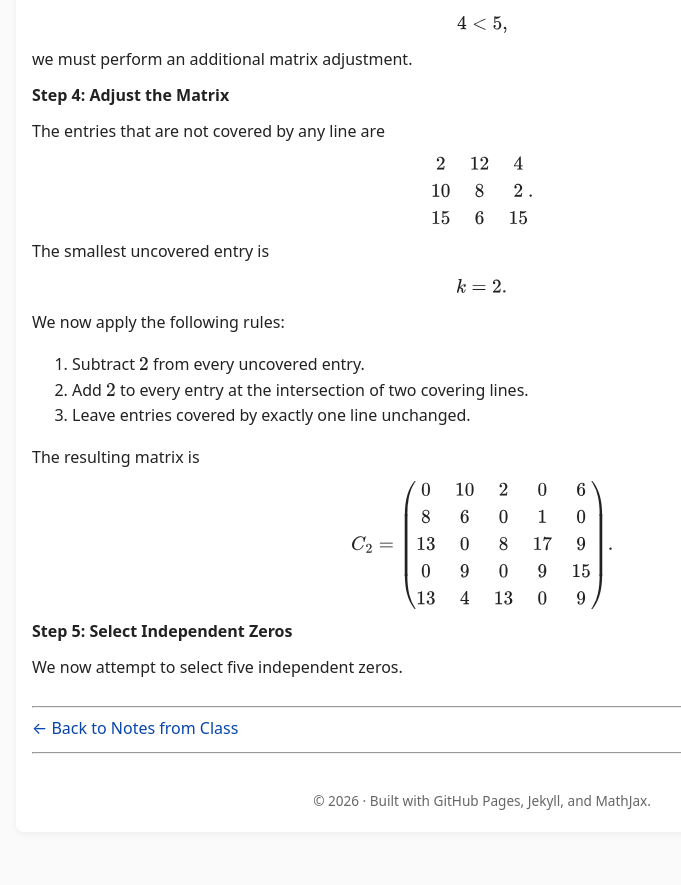
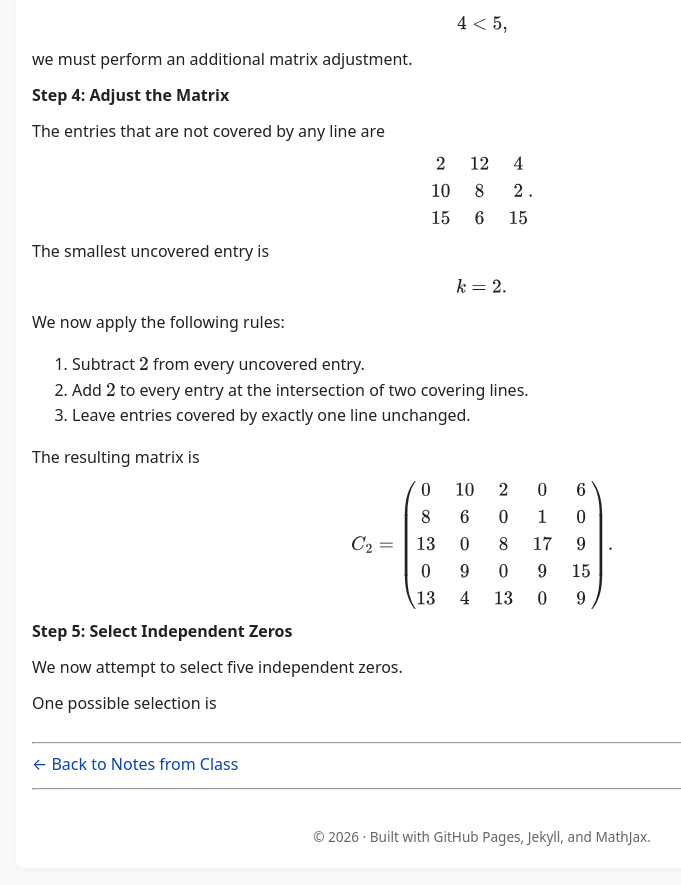
Before and after one commit to SaleemKamaludin/SaleemKamaludin.github.io, a Jekyll site: the page built from courses/math-2276/notes-from-class/supplementary-lecture-6/index.md, in a window 1280 px wide and 900 px high, scrolled down 7941 px. Shown: the top 885 px of the window, without its empty margins (158-839 px from the left). Built offline with Jekyll 4.4.1, drawn with Linux system fonts in a browser that asks for light colours; before the commit the page ends 8805 px from its top, so only the background shows below that.

Commit message:
Introduce independent zero selection in Step 5 of Example 1.3

```diff
--- a/courses/math-2276/notes-from-class/supplementary-lecture-6/index.md
+++ b/courses/math-2276/notes-from-class/supplementary-lecture-6/index.md
@@ -1310,6 +1310,14 @@ C_2=
       </p>
 
     </div>
+
+    <div id="example-hungarian-five-by-five-step-5-possible-selection-intro">
+
+      <p>
+        One possible selection is
+      </p>
+
+    </div>
 </div>
 </div>
 
```
